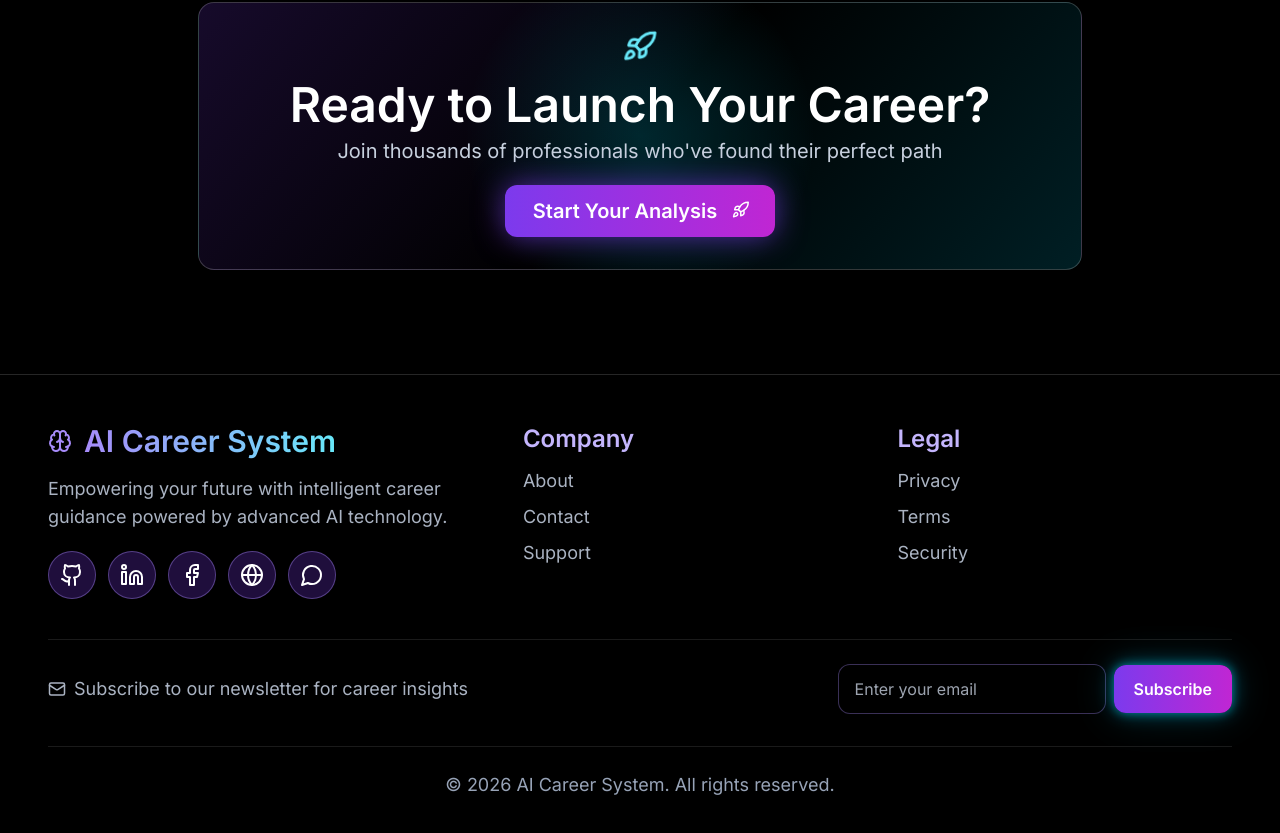
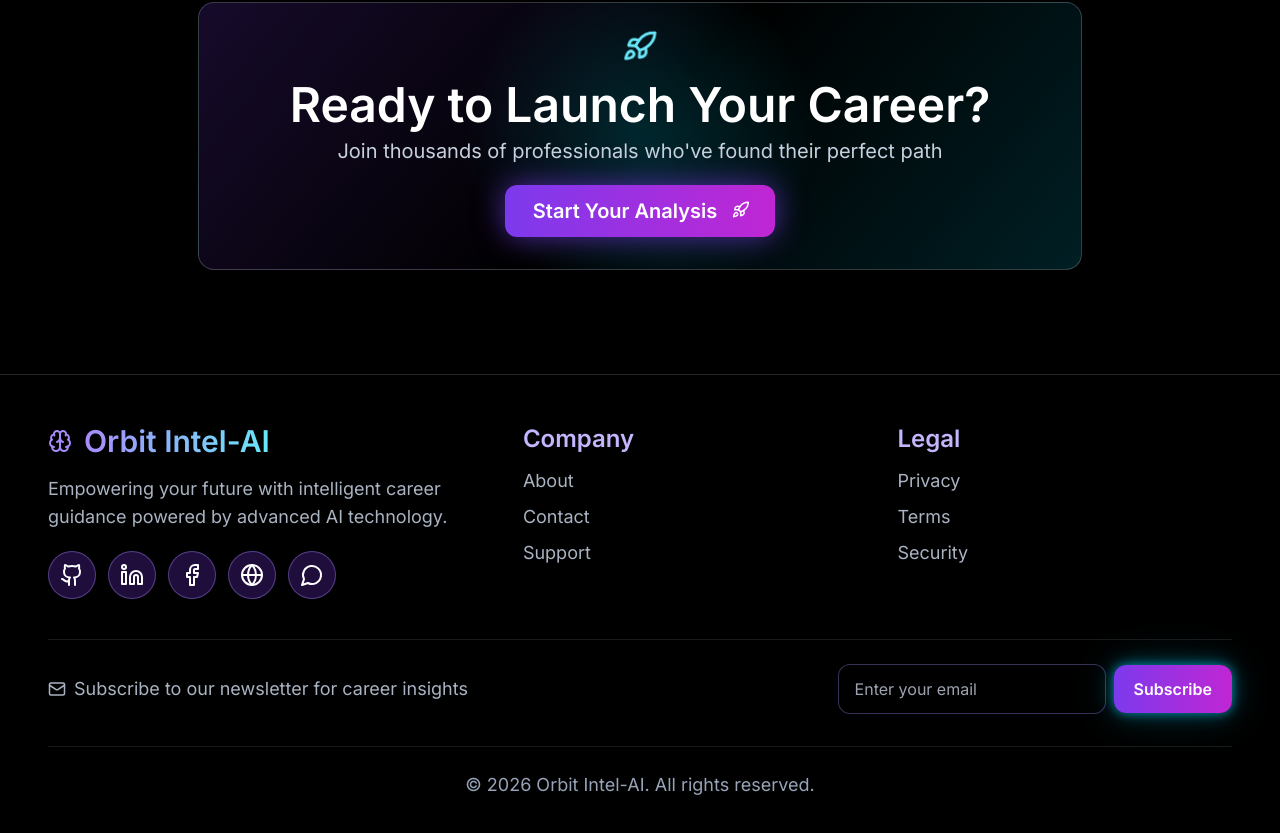
Before and after one commit to skumalo0115-commits/Orbit-Intel-AI, a React (Vite) app in the folder frontend/: page / in a window 1280 px wide. Shown: the part 2574-3407 px from the top of the page. Built offline with nearby package versions, Linux system fonts and the light colour scheme.

Commit message:
Adjust dashboard card sizing and restore home footer branding

```diff
--- a/frontend/src/App.tsx
+++ b/frontend/src/App.tsx
@@ -1,7 +1,6 @@
 import { Navigate, Route, Routes, useLocation, useNavigate } from 'react-router-dom'
 import MouseGlow from './components/MouseGlow'
 import Navbar from './components/Navbar'
-import Sidebar from './components/Sidebar'
 import SpaceBackground from './components/SpaceBackground'
 import { useAuth } from './hooks/useAuth'
 import AnalysisPage from './pages/AnalysisPage'
@@ -80,13 +79,12 @@ export default function App() {
       {location.pathname !== '/' && <MouseGlow />}
       {isAuthenticated && location.pathname !== '/' && <Navbar onHome={() => navigate('/')} onResults={() => navigate('/dashboard#results')} profileInitial={profileInitial} />}
 
-      <div className={isAuthenticated ? 'lg:grid lg:grid-cols-[260px_1fr] min-h-screen' : 'min-h-screen'}>
-        {isAuthenticated && location.pathname !== '/' && <div className="hidden lg:block p-6 pt-28"><Sidebar /></div>}
+      <div className="min-h-screen">
         <main>
           <Routes>
             <Route
               path="/"
-              element={<LandingPage onEnter={() => setShowAuthModal(true)} isAuthenticated={isAuthenticated} profileInitial={profileInitial} />}
+              element={<LandingPage onEnter={() => (isAuthenticated ? navigate('/dashboard') : setShowAuthModal(true))} isAuthenticated={isAuthenticated} profileInitial={profileInitial} />}
             />
             <Route path="/auth" element={isAuthenticated ? <Navigate to="/dashboard" /> : <div className="min-h-screen flex items-center justify-center p-6"><AuthCard onAuthenticated={authRefresh} /></div>} />
             <Route path="/dashboard" element={isAuthenticated ? <DashboardPage onSelect={(id) => { setSelectedId(id); navigate('/analysis') }} /> : <Navigate to="/auth" />} />
--- a/frontend/src/pages/DashboardPage.tsx
+++ b/frontend/src/pages/DashboardPage.tsx
@@ -122,7 +122,7 @@ export default function DashboardPage({ onSelect }: { onSelect: (id: number) =>
             <p className="text-[#d2d9e7] text-2xl mt-2">Next-generation career guidance powered by artificial intelligence</p>
           </div>
 
-          <div className="glass-card p-7 md:p-8 max-w-5xl mx-auto">
+          <div className="glass-card p-6 md:p-7 max-w-4xl mx-auto">
             <div className="flex items-center gap-3 mb-6">
               <Sparkles className="text-violet-300" />
               <h2 className="text-5xl font-semibold">Enter Your Profile</h2>
--- a/frontend/src/pages/LandingPage.tsx
+++ b/frontend/src/pages/LandingPage.tsx
@@ -130,7 +130,7 @@ function LandingFooter() {
       <div className="max-w-[1280px] mx-auto px-8 lg:px-12 py-12">
         <div className="grid md:grid-cols-[1.3fr_1fr_1fr] gap-10">
           <div>
-            <div className="flex items-center gap-3 mb-4"><Brain className="text-violet-400" /><h4 className="text-3xl font-semibold bg-gradient-to-r from-violet-400 to-cyan-300 bg-clip-text text-transparent">AI Career System</h4></div>
+            <div className="flex items-center gap-3 mb-4"><Brain className="text-violet-400" /><h4 className="text-3xl font-semibold bg-gradient-to-r from-violet-400 to-cyan-300 bg-clip-text text-transparent">Orbit Intel-AI</h4></div>
             <p className="text-[#aab3c2] text-lg max-w-md">Empowering your future with intelligent career guidance powered by advanced AI technology.</p>
             <div className="flex flex-wrap gap-3 mt-5">
               <a aria-label="GitHub" href="https://github.com/skumalo0115-commits" target="_blank" rel="noreferrer" className="w-12 h-12 rounded-full bg-violet-600/25 border border-violet-400/40 flex items-center justify-center hover:scale-110 hover:shadow-neon transition"><Github /></a>
@@ -158,7 +158,7 @@ function LandingFooter() {
           </form>
         </div>
 
-        <div className="mt-8 pt-6 border-t border-white/10 text-center text-[#97a3b7] text-lg">© 2026 AI Career System. All rights reserved.</div>
+        <div className="mt-8 pt-6 border-t border-white/10 text-center text-[#97a3b7] text-lg">© 2026 Orbit Intel-AI. All rights reserved.</div>
       </div>
     </footer>
   )
```
